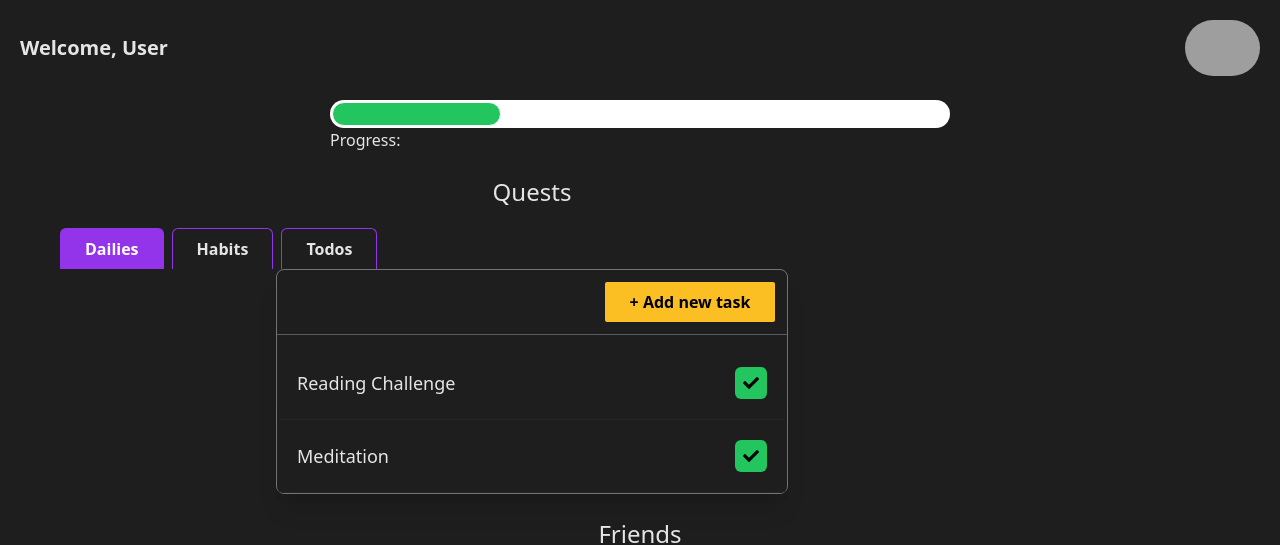
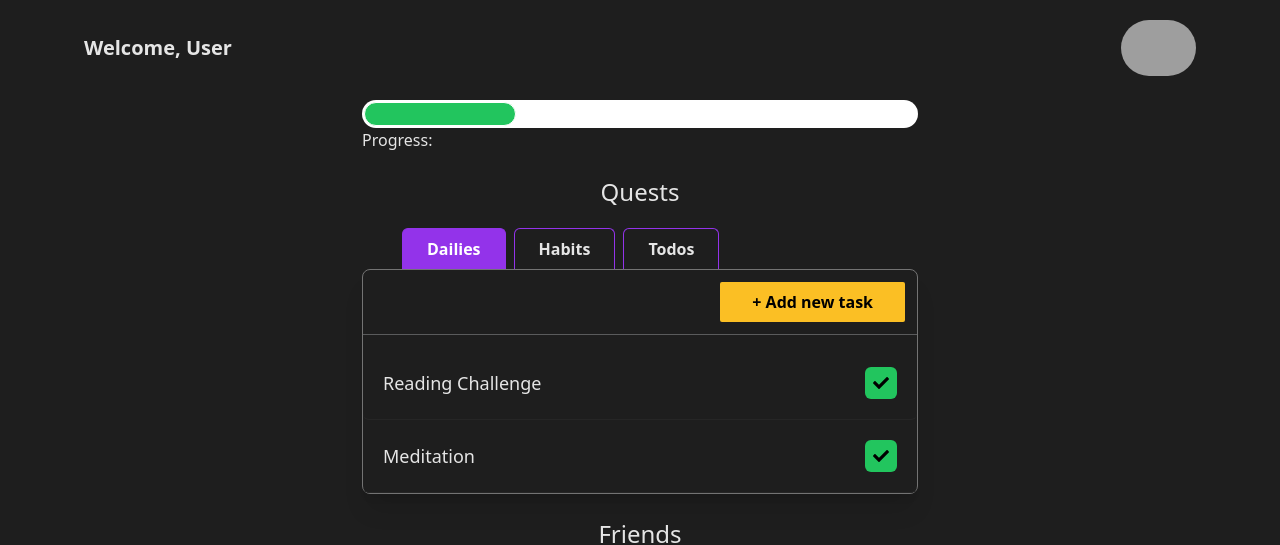
Before and after one commit to Jad229/LifeQuest, a Next.js app: page / in a window 1280 px wide. Shown: the top 545 px of the page. Built offline with nearby package versions, Linux system fonts and the light colour scheme; grey boxes are pictures that could not be loaded.

Commit message:
fixed tab styling on large screens

```diff
--- a/app/page.tsx
+++ b/app/page.tsx
@@ -8,9 +8,8 @@ export default async function Home(){
 
   const quests = await fetchDailyQuests();
 
-
   return (
-    <main className="p-5 flex flex-col gap-6">
+    <main className="max-w-6xl mx-auto p-5 flex flex-col gap-6">
       <div className="flex justify-between items-center">
         <h2 className="font-bold text-xl">Welcome, User</h2>
         <Image
@@ -23,7 +22,6 @@ export default async function Home(){
       </div>
       <ExperienceBar />
       <QuestLog title="Quests" quests={quests} />
-
       <Leaderboard />
     </main>
   );
--- a/components/QuestLog/index.tsx
+++ b/components/QuestLog/index.tsx
@@ -36,9 +36,9 @@ function QuestLog({ title, quests }: QuestLogProps): JSX.Element {
   const filteredQuests = quests.filter((quest) => quest.category === selectedCategory);
 
   return (
-    <section className="text-center lg:max-w-5xl">
+    <section className="text-center">
       <h1 className="text-2xl mb-5">{title}</h1>
-      <div className="ml-10 flex gap-2">
+      <div className="flex mx-auto pl-10 gap-2 lg:w-1/2 ">
         {
           Object.values(QuestType).map((type) => (
             <button
```
